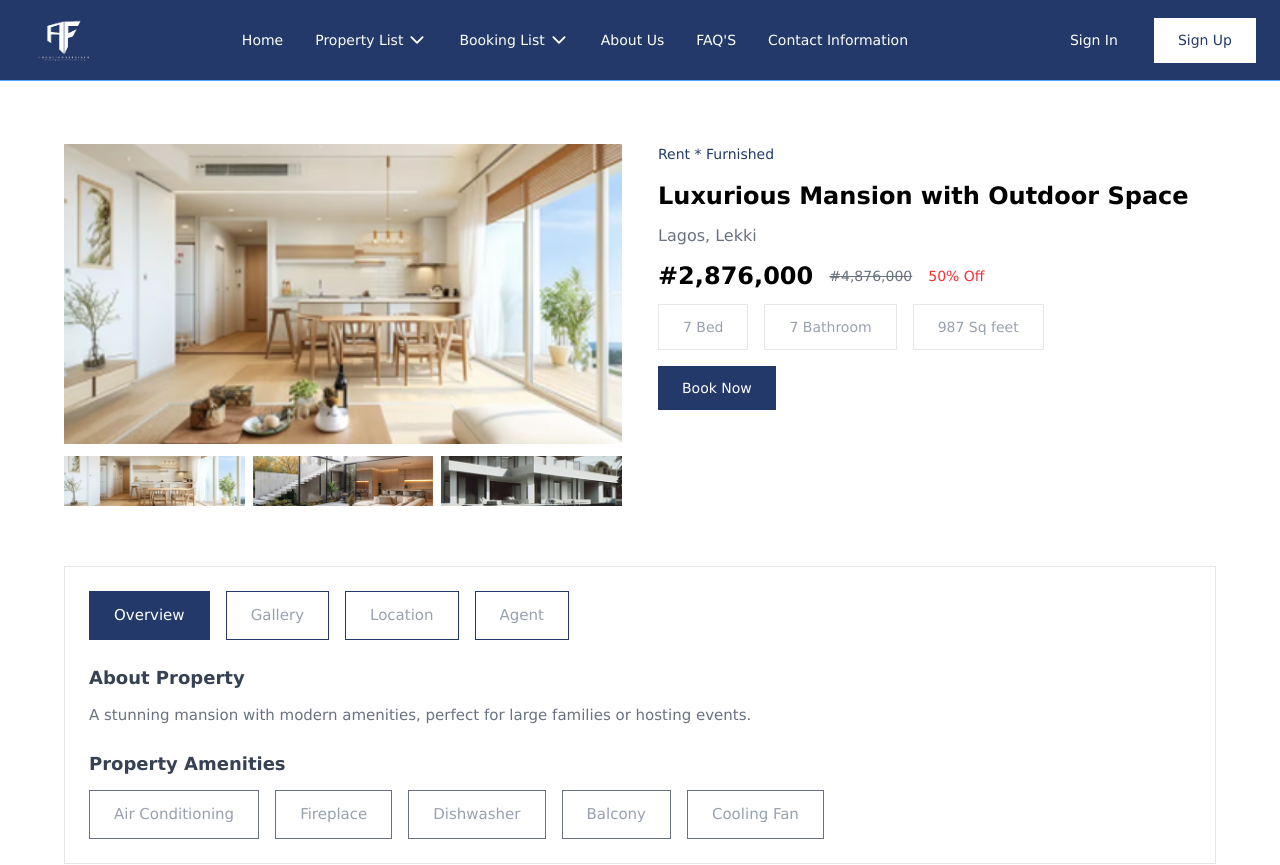
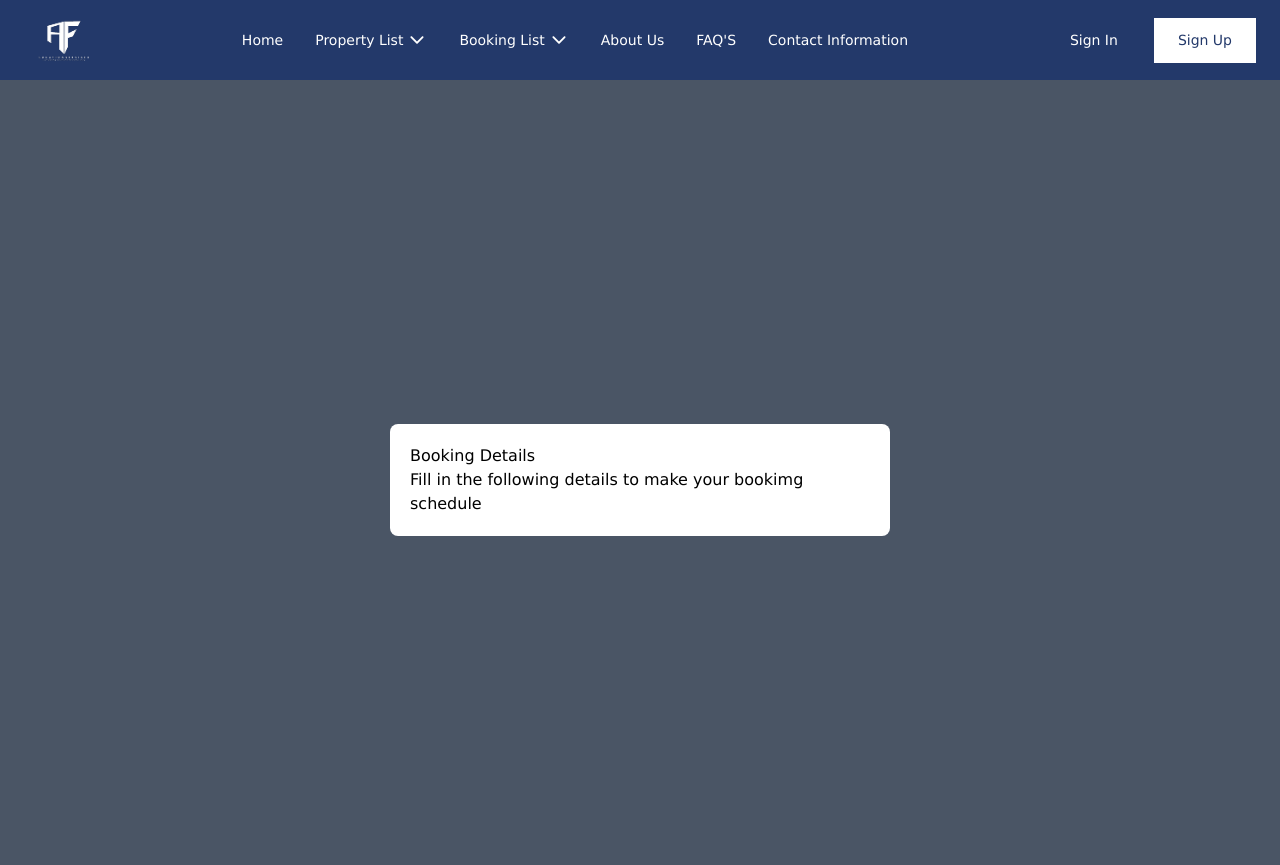
Before and after one commit to Empire688682/reimagined-system, a Next.js app: page /properties/1 in a window 1280 px wide. Shown: the top 865 px of the page. Built offline with nearby package versions, Linux system fonts and the light colour scheme.

Commit message:
addressModal

```diff
--- a/src/app/properties/[slug]/page.jsx
+++ b/src/app/properties/[slug]/page.jsx
@@ -5,13 +5,15 @@ import { useParams } from "next/navigation";
 import SingleProptsCart from "@/component/SingleProptsCart/SingleProptsCart";
 import { useGlobalContext } from "@/component/Context";
 import LoadingSpinner from "@/component/LoadingSpinner/LoadingSpinner";
+import BookingAddressModal from "@/component/BookingAddressModal/BookingAddressModal";
 
 const Page = () => {
   const { allPropts } = useGlobalContext();
   const { slug } = useParams();
   const [data, setData] = useState(null);
   const [loading, setLoading] = useState(true);
-  const [relatedProps, setRelatedProps] = useState([])
+  const [relatedProps, setRelatedProps] = useState([]);
+  const [addressModal, setAddressModal] = useState(true);
 
   useEffect(() => {
     if (!slug || !allPropts.length) return;
@@ -37,7 +39,12 @@ const Page = () => {
           <LoadingSpinner/>
           </div>
       ) : data ? (
-        <div>
+        <div className="relative">
+          {
+            addressModal && <div className='absolute w-full bg-gray-600 top-0 z-[999] flex items-center h-screen'>
+              <BookingAddressModal/>
+            </div>
+          }
           <SingleProptsCart
             data={data}
             title={data.title}
--- /dev/null
+++ b/src/component/BookingAddressModal/BookingAddressModal.jsx
@@ -0,0 +1,12 @@
+import React from 'react'
+
+const BookingAddressModal = () => {
+  return (
+    <div className='bg-white sm:max-w-[300px] max-w-[400px] m-auto rounded-lg md:min-w-[500px] p-5'>
+      <h1>Booking Details</h1>
+      <p>Fill in the following details to make your bookimg schedule</p>
+    </div>
+  )
+}
+
+export default BookingAddressModal
```
